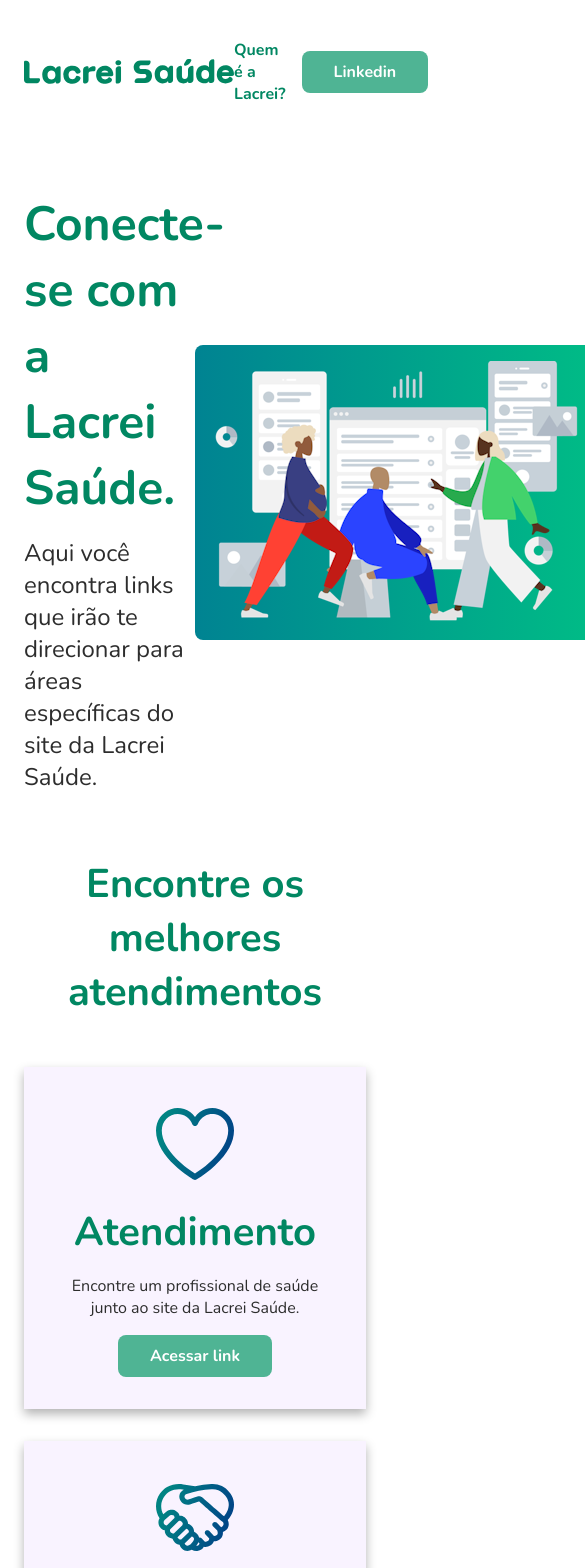
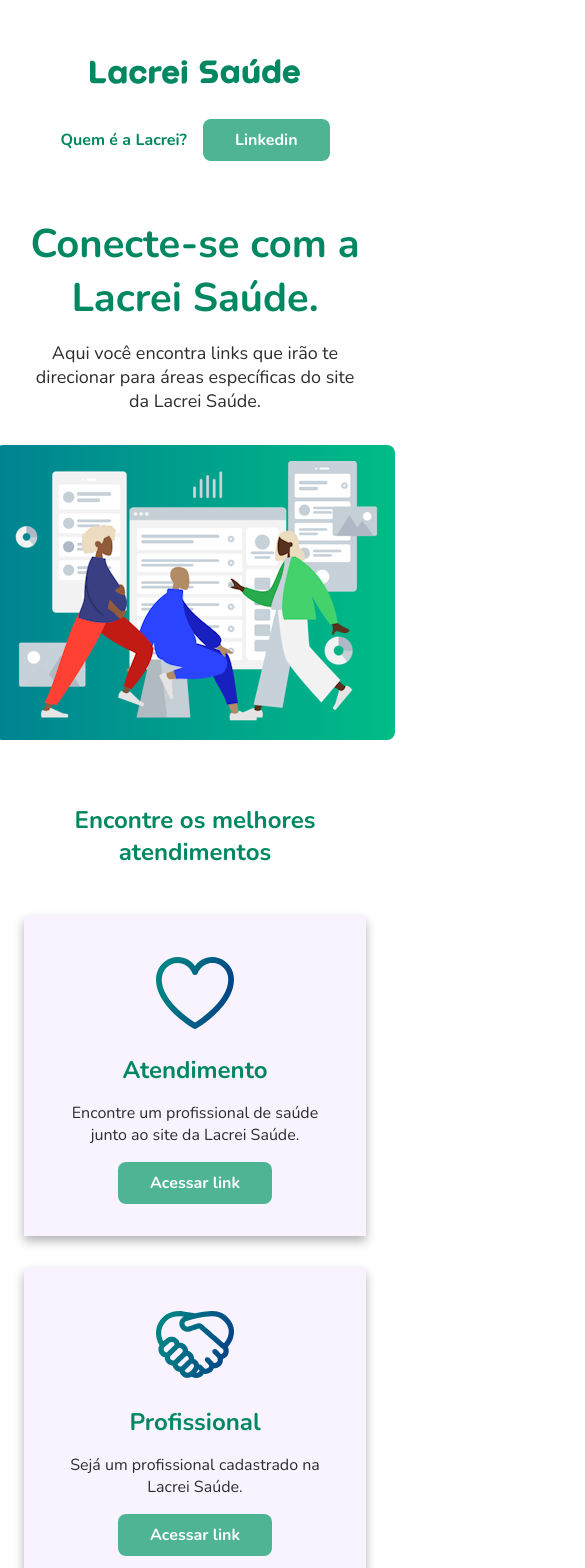
Before and after one commit to Du-devBR/frontend-lacrei-saude, a Next.js app: page / in a window 390 px wide. Shown: the top 1568 px of the page, 585 px wide, since content can reach past the window. Built offline with nearby package versions, Linux system fonts and the light colour scheme.

Commit message:
feat: Aplicar responsividade a tela home

```diff
--- a/src/app/components/header/styles.ts
+++ b/src/app/components/header/styles.ts
@@ -9,6 +9,11 @@
   justify-content: space-between;
   align-items: center;
   padding: 1.5rem 0;
+
+  @media (max-width: ${themes.grid.sm.breakpoints}) {
+    flex-direction: column;
+    gap: 0rem;
+  }
 `
 
 export const Logotype = styled.div`
@@ -19,7 +24,6 @@
   img {
     max-width: 210px;
   }
-
 `
 export const Navbar = styled.nav`
   display: flex;
--- a/src/app/components/hero/styles.ts
+++ b/src/app/components/hero/styles.ts
@@ -14,6 +14,12 @@
   img {
     background: linear-gradient(to right, ${themes.colors.gradient["$gradient-simbolo"]});
     border-radius: 0.5rem;
+  }
+
+  @media (max-width: ${themes.grid.md.breakpoints}) {
+    margin: 2rem 0;
+    flex-direction: column;
+    gap: 2rem;
   }
 `
 
@@ -34,4 +40,18 @@
     font-weight: ${themes.typography.headline["$Headline-sm"].fontWeight};
     color: ${themes.colors.text["$text-body"]};
   }
+
+  @media (max-width: ${themes.grid.md.breakpoints}) {
+    max-width: 100%;
+  }
+
+  @media (max-width: ${themes.grid.sm.breakpoints}) {
+    text-align: center;
+    h1 {
+      font-size: ${themes.typography.headline["$Headline-lg"].fontSize};
+    }
+    p{
+      font-size: ${themes.typography.text["$Text-xl-highlight"].fontSize};
+    }
+  }
 `
--- a/src/app/components/infos/styles.ts
+++ b/src/app/components/infos/styles.ts
@@ -16,6 +16,13 @@
     font-weight: ${themes.typography.headline["$Headline-lg"].fontWeight};
     text-align: center;
   }
+
+  @media (max-width: ${themes.grid.sm.breakpoints}) {
+    h2 {
+      font-size: ${themes.typography.headline["$Headline-sm-highlight"].fontSize};
+    }
+
+  }
 `
 
 export const GridCards = styled.div`
```
